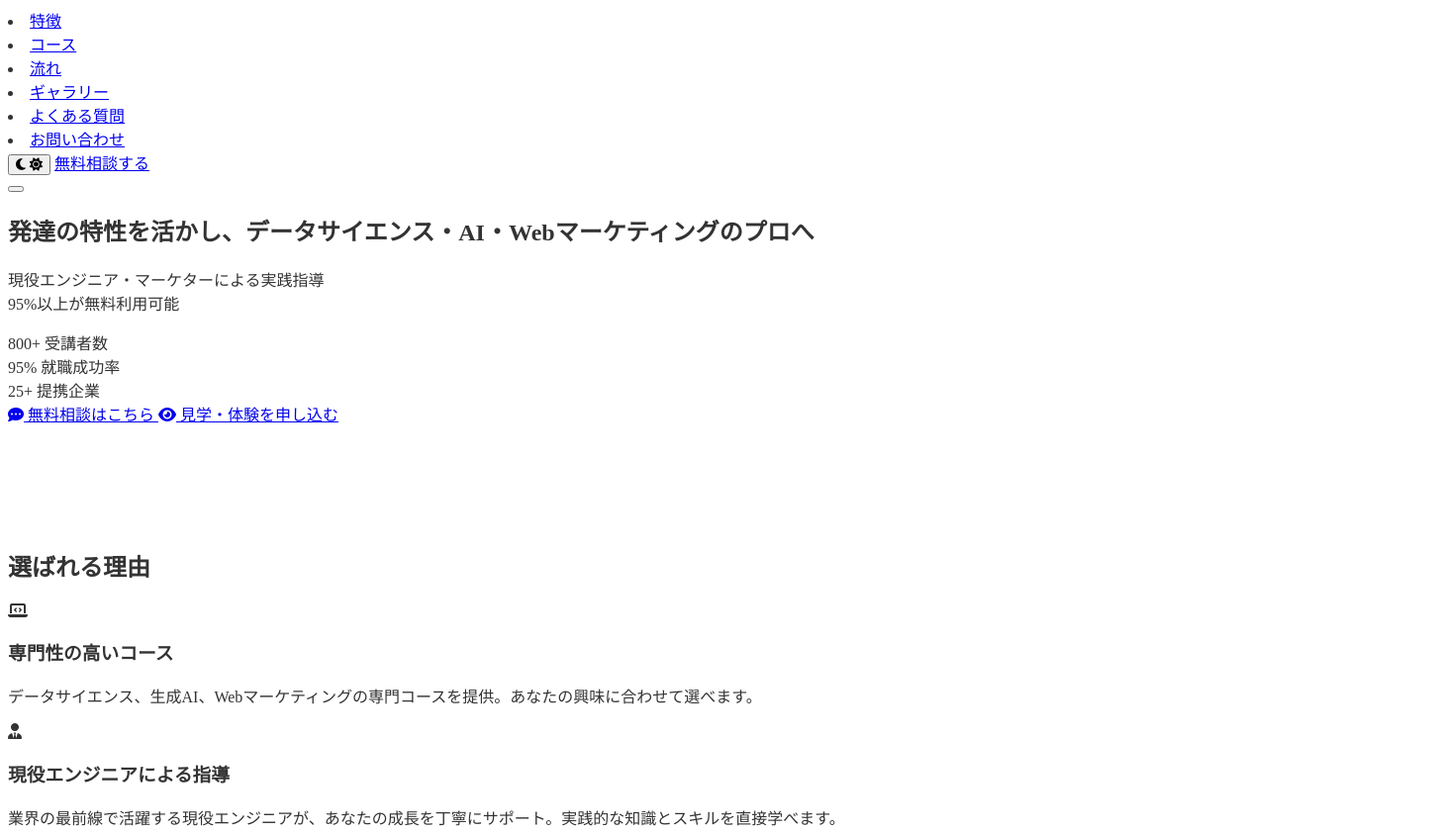
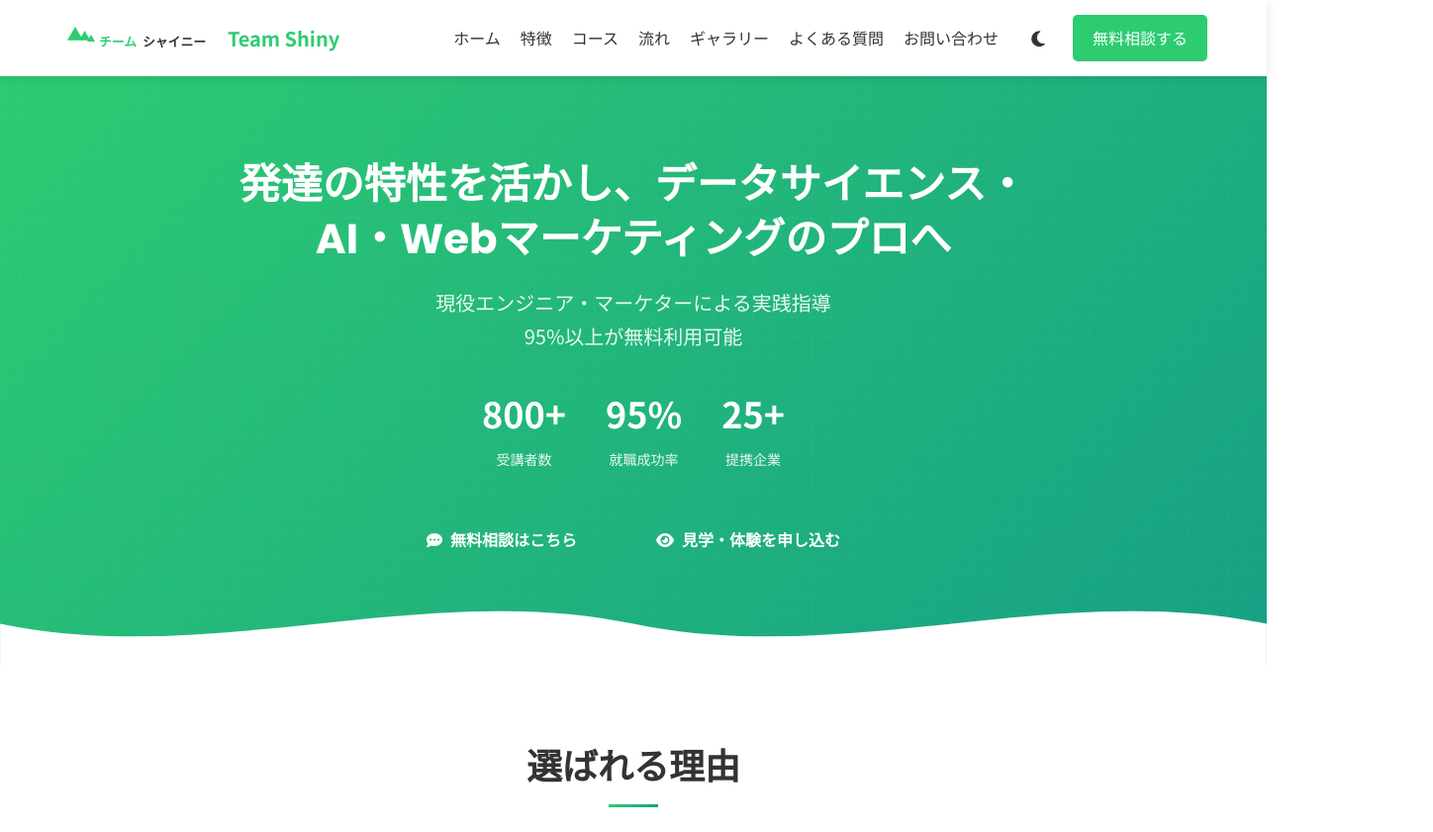
Before and after one commit to mkato9984/mkato9984.github.io, a plain HTML site: page new-website/index.html in a window 1280 px wide. Shown: the top 841 px of the page at 99% size, 1448 px wide, since content can reach past the window. Drawn offline with Linux system fonts and the light colour scheme.

Commit message:
ウェブサイト（波形）修正3

```diff
--- a/new-website/index.html
+++ b/new-website/index.html
@@ -42,6 +42,21 @@
     <link rel="stylesheet" href="https://cdnjs.cloudflare.com/ajax/libs/font-awesome/6.4.0/css/all.min.css">
 
     <!-- Custom CSS -->
+    <link rel="stylesheet" href="css/style.css">
+</head>
+<body>
+    <!-- ヘッダー -->
+    <header class="header">
+        <div class="container">
+            <div class="header-inner">
+                <a href="#" class="logo">
+                    <img src="images/logo.svg" alt="チームシャイニーロゴ">
+                    <span>Team Shiny</span>
+                </a>
+
+                <nav class="nav-menu">
+                    <ul class="nav-list">
+                        <li><a href="#hero" class="nav-link">ホーム</a></li>
                         <li><a href="#features" class="nav-link">特徴</a></li>
                         <li><a href="#courses" class="nav-link">コース</a></li>
                         <li><a href="#process" class="nav-link">流れ</a></li>
```
